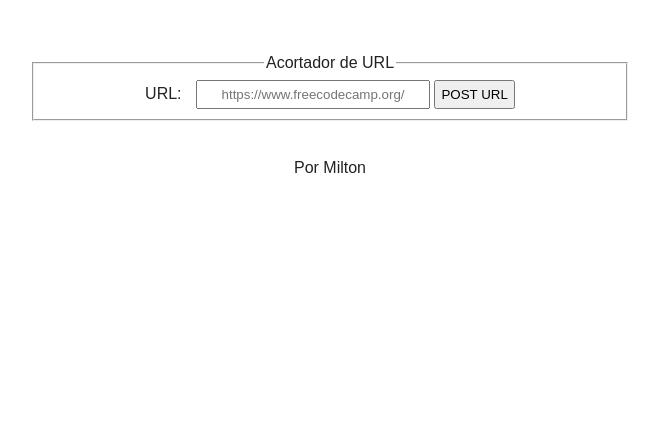
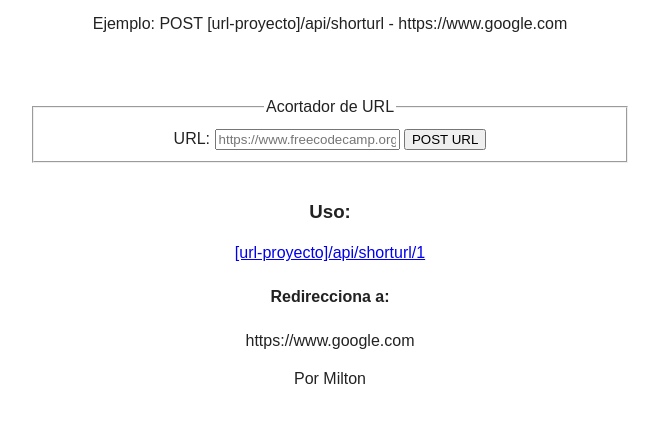
Before and after one commit to MiltonEmm008/url-shortener-microservice, a website: page views/index.html in a window 1280 px wide. Shown: the part 52-474 px from the top of the page, without its empty margins (310-969 px from the left). Drawn offline with Linux system fonts and the light colour scheme.

Commit message:
audit fix

```diff
--- a/index.js
+++ b/index.js
@@ -7,7 +7,7 @@ const app = express();
 const mongoose = require("mongoose");
 
 mongoose
-  .connect("mongodb://localhost:27017/short_url")
+  .connect(process.env.MONGOURL)
   .then(() => console.log("MongoDB conectado"))
   .catch((err) => console.error("Error al conectar", err));
 
--- a/public/style.css
+++ b/public/style.css
@@ -12,35 +12,12 @@ main {
   margin-top: 40px;
 }
 
-h3 {
-  margin-top: 30px;
-}
-
-
-
-.user-stories li {
-  margin-bottom: 1em;
-}
-
-a {
-  color: #2574a9;
-}
-
 form {
   margin: 10px auto;
   padding: 20px;
   max-width: 600px;
 }
 
-label {
-  margin-right: 10px;
+fieldset{
+  padding: 10px 18px;
 }
-
-input {
-  padding: 5px;
-}
-
-input[type='text'] {
-  width: 220px;
-  text-align: center;
-}
--- a/views/index.html
+++ b/views/index.html
@@ -6,23 +6,36 @@
     <link
       rel="icon"
       type="image/png"
-      href="https://cdn.freecodecamp.org/universal/favicons/favicon-16x16.png"
+      href="/public/link.png"
     />
     <link href="/public/style.css" rel="stylesheet" type="text/css" />
   </head>
 
   <body>
     <h1>Microservicio acortador de URL</h1>
+
+    <p>Ejemplo: POST [url-proyecto]/api/shorturl - https://www.google.com</p>
     <main>
       <section>
         <form action="api/shorturl" method="POST">
           <fieldset>
             <legend>Acortador de URL</legend>
             <label for="url_input">URL:</label>
-            <input id="url_input" type="text" name="url" placeholder="https://www.freecodecamp.org/" />
+            <input
+              id="url_input"
+              type="text"
+              name="url"
+              placeholder="https://www.freecodecamp.org/"
+            />
             <input type="submit" value="POST URL" />
           </fieldset>
         </form>
+      </section>
+      <section>
+        <h3>Uso:</h3>
+        <p><a href="api/shorturl/1">[url-proyecto]/api/shorturl/1</a></p>
+        <h4>Redirecciona a:</h4>
+        <p>https://www.google.com</p>
       </section>
     </main>
     <footer>
```
Also changed, not shown: public/link.png (added), 1 other file.
